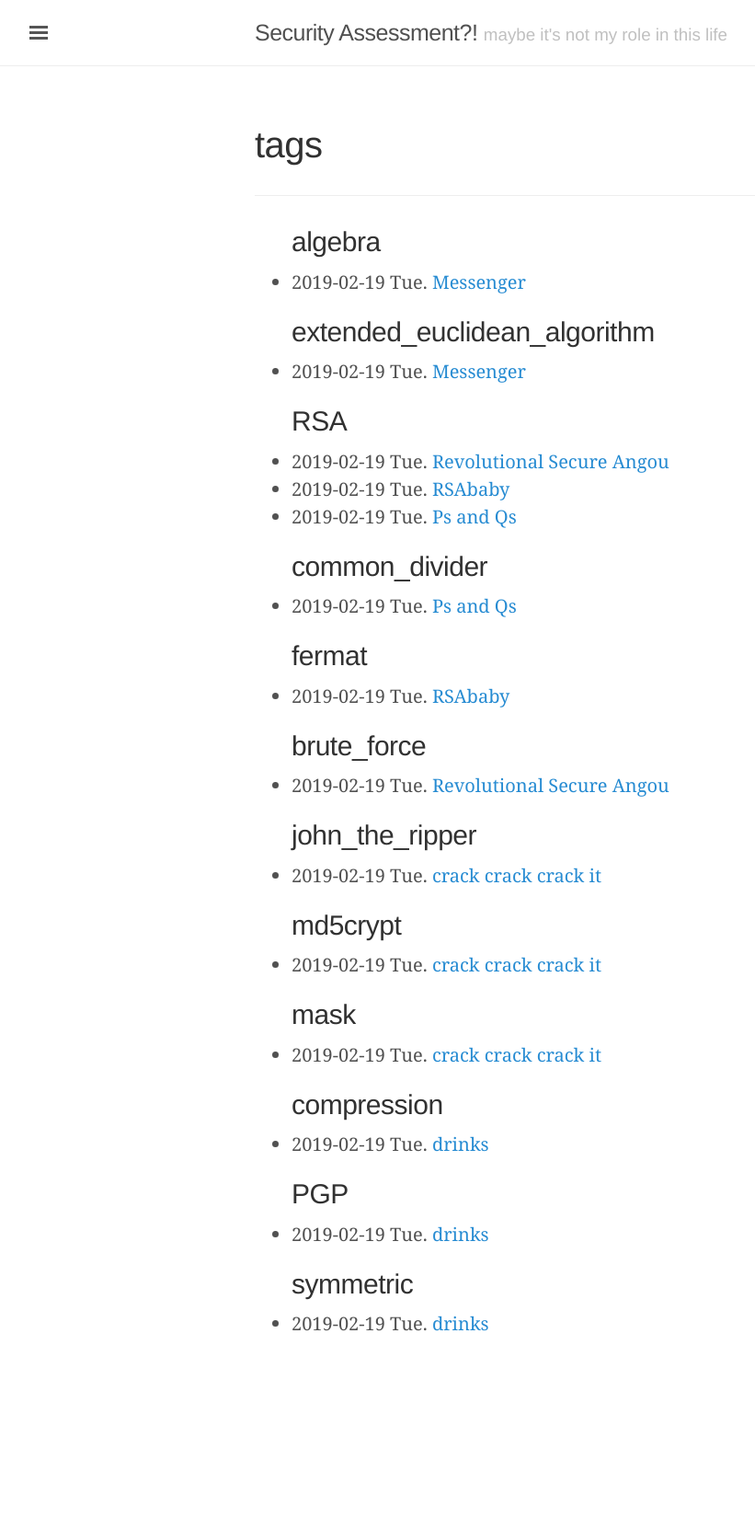
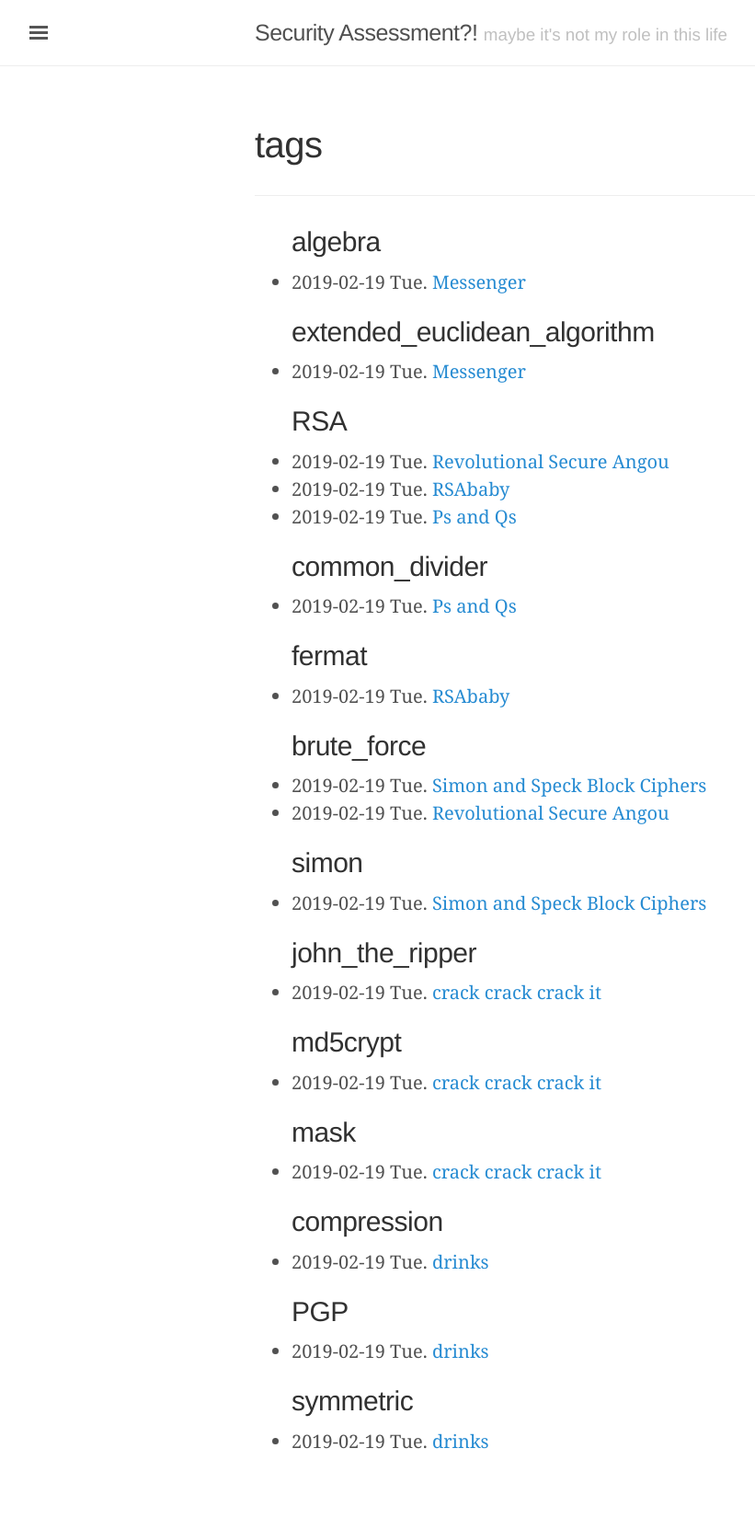
Before and after one commit to JisoonPark/writeup, a Jekyll site: the page built from page/2.tag.html, in a window 1280 px wide. Shown: the whole page at 92% size, without its empty margins (3-824 px from the left). Built offline with Jekyll 4.4.1, drawn with Linux system fonts in a browser that asks for light colours; nearby versions of some CDN libraries; some web fonts are replaced; library files that are not in the unit come from our copies; before the commit the page ends 1534 px from its top, so only the background shows below that.

Commit message:
Update 2019-02-19-Simon_and_Speck_Block_Ciphers.md

```diff
--- a/_posts/2019-02-19-Simon_and_Speck_Block_Ciphers.md
+++ b/_posts/2019-02-19-Simon_and_Speck_Block_Ciphers.md
@@ -1,4 +1,10 @@
-# Simon and Speck Block Ciphers
+---
+layout: post
+title: Simon and Speck Block Ciphers
+category: Crypto
+rpath: /resource/Simon_and_Speck_Block_Ciphers
+tag: [simon, brute_force]
+---
 
 **Category:** Crypto
 
```
